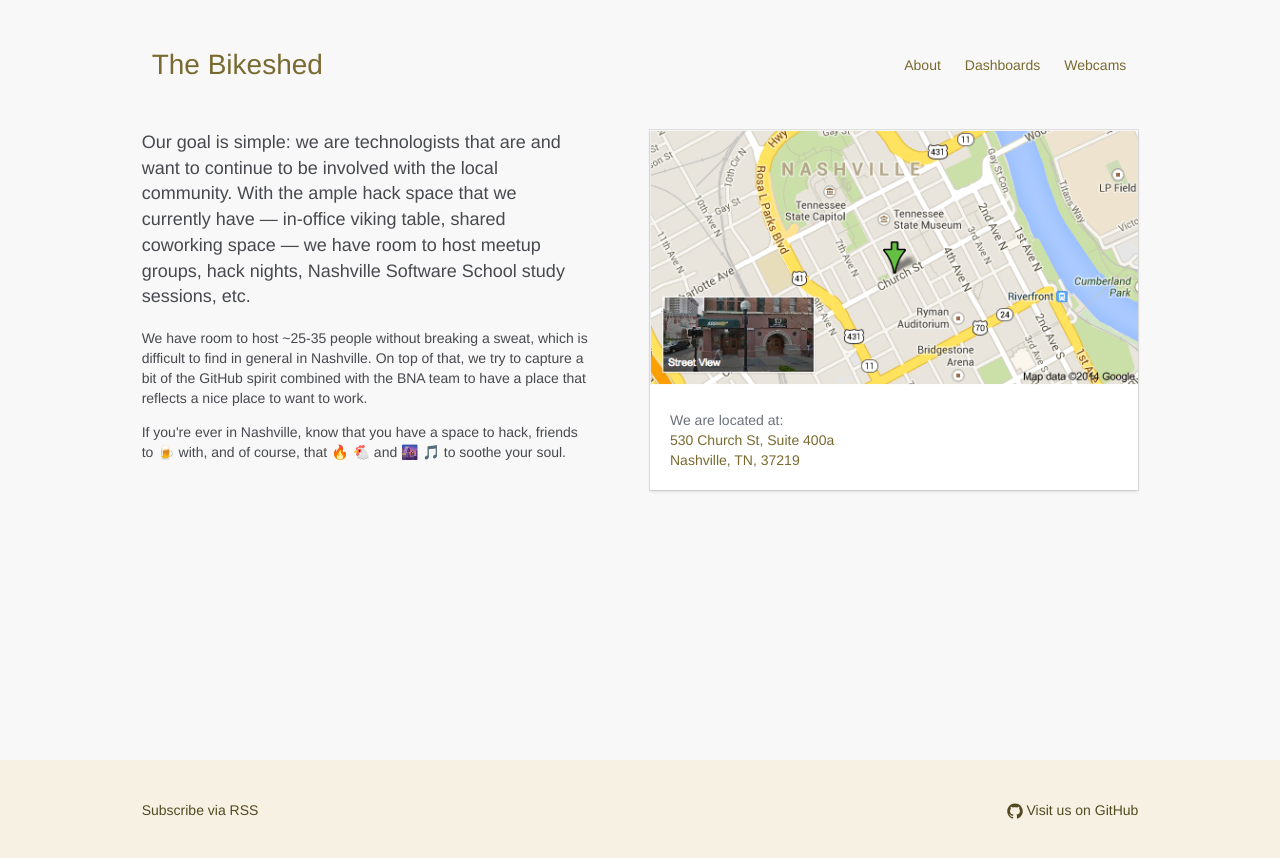
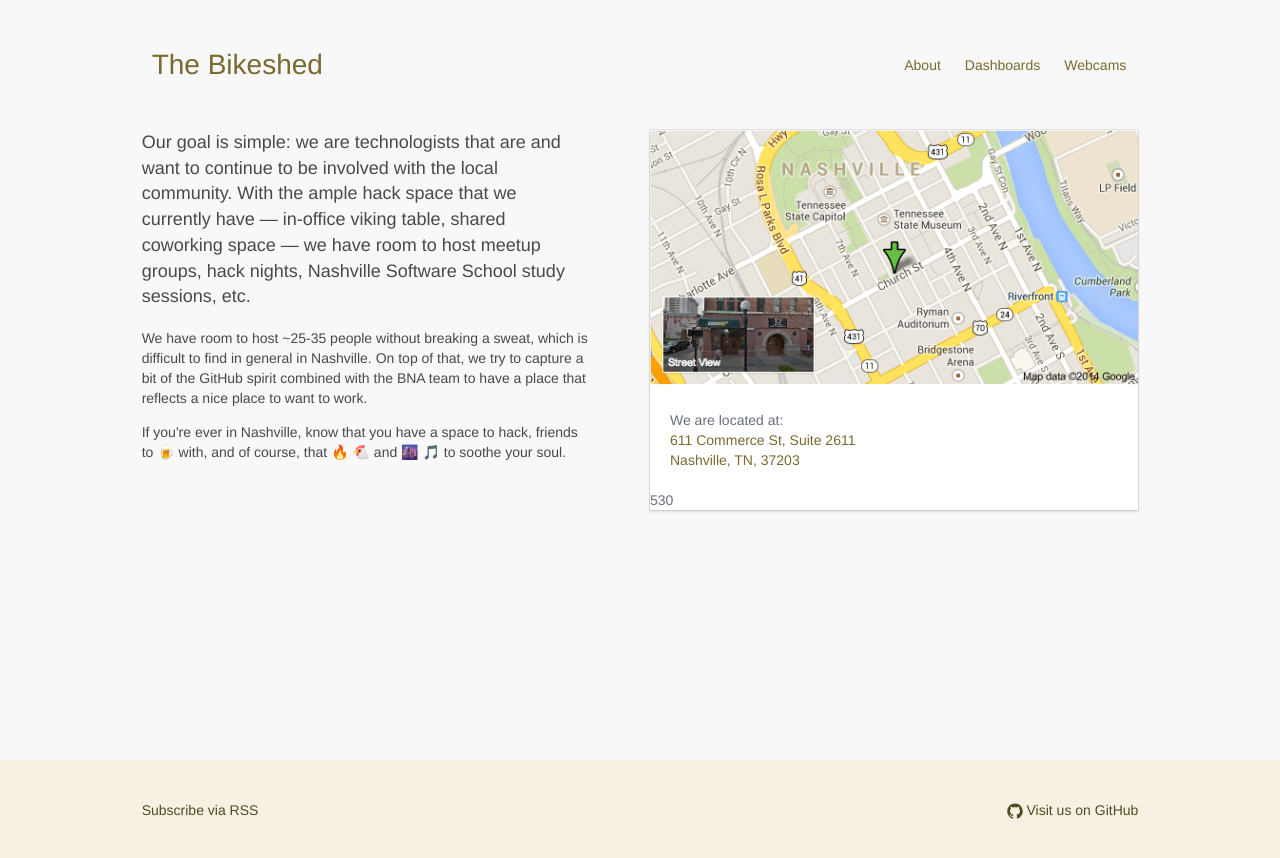
Before and after one commit to websages/thebikeshed.io, a Jekyll site: the page built from index.html, in a window 1280 px wide. Shown: the top 858 px of the page. Built offline with Jekyll 4.4.1, drawn with Linux system fonts in a browser that asks for light colours.

Commit message:
update address on website
change address for 'thebikeshed.io'

```diff
--- a/_includes/intro.html
+++ b/_includes/intro.html
@@ -15,12 +15,12 @@
   <div class="column is-5">
     <div class="card map-card">
       <div class="card-image">
-        <a href="https://www.google.com/maps/place/530+Church+St+%23400a,+Nashville,+TN+37219/@36.1628687,-86.7835471,17z/data=!3m1!4b1!4m5!3m4!1s0x8864665887aed1c1:0x6eb1daa914b4203f!8m2!3d36.1628644!4d-86.7813584"><img src="{{ site.baseurl }}/images/map.png" alt="Map of the Bikeshed" width="513"></a>
+        <a href="https://www.google.com/maps/place/611+Commerce+St,+Nashville,+TN+37203/@36.1608593,-86.7828344,17z/data=!3m1!4b1!4m5!3m4!1s0x88646658b74a6113:0xe176df6b2a4b0cba!8m2!3d36.1608593!4d-86.7806457"><img src="{{ site.baseurl }}/images/map.png" alt="Map of the Bikeshed" width="513"></a>
       </div>
       <div class="card-content">
         We are located at:<br>
-        <a href="https://www.google.com/maps/place/530+Church+St+%23400a,+Nashville,+TN+37219/@36.1628687,-86.7835471,17z/data=!3m1!4b1!4m5!3m4!1s0x8864665887aed1c1:0x6eb1daa914b4203f!8m2!3d36.1628644!4d-86.7813584">530 Church St, Suite 400a<br>Nashville, TN, 37219</a>
-      </div>
+        <a href="https://www.google.com/maps/place/611+Commerce+St,+Nashville,+TN+37203/@36.1608593,-86.7828344,17z/data=!3m1!4b1!4m5!3m4!1s0x88646658b74a6113:0xe176df6b2a4b0cba!8m2!3d36.1608593!4d-86.7806457">611 Commerce St, Suite 2611<br>Nashville, TN, 37203</a>
+      </div>530
     </div>
   </div>
 </div>
```
